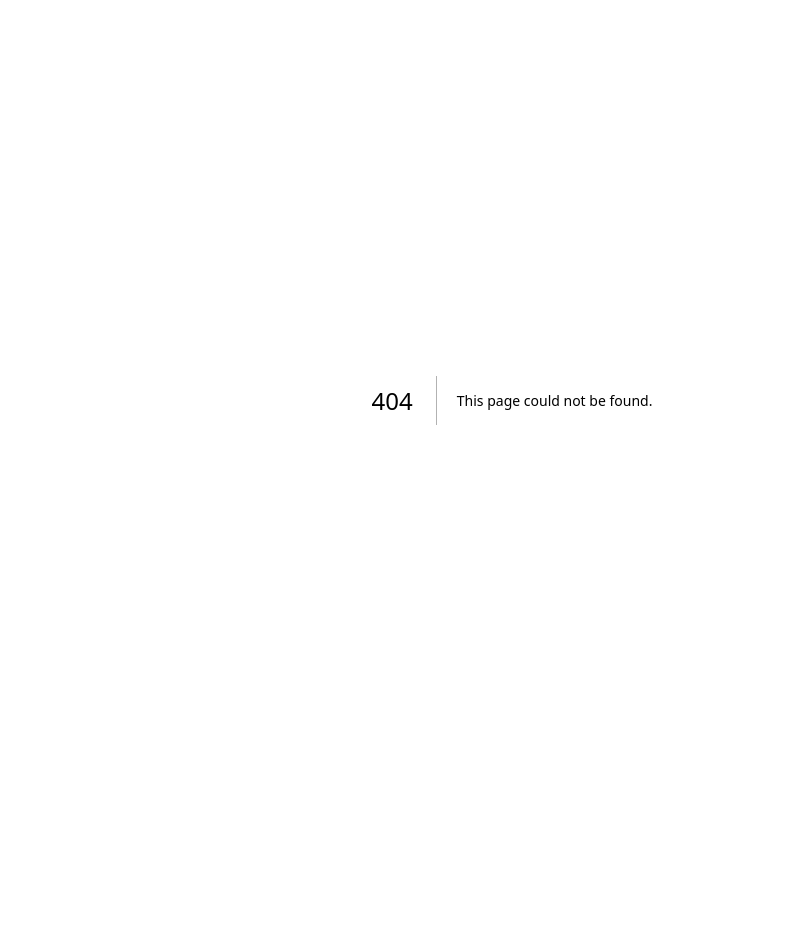
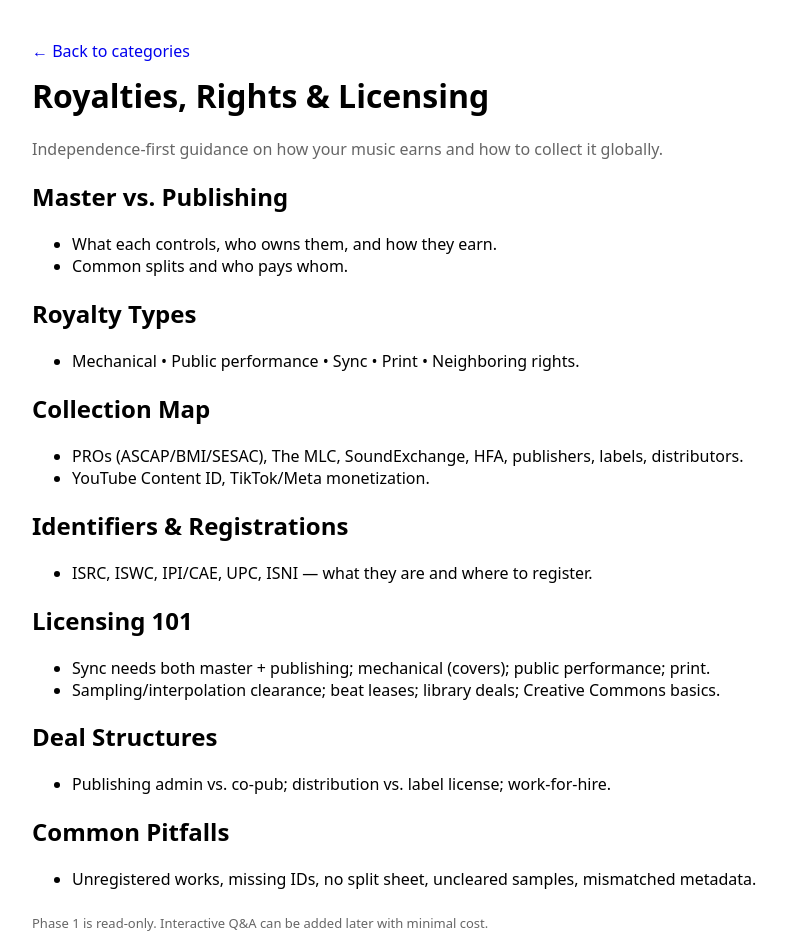
Before and after one commit to theunsignedunderground/uu-main-site, a Next.js app: page /dashboard/artist-manager/royalties-rights-licensing in a window 1280 px wide. Before the commit this address had no page. Shown: the top 952 px of the page, without its empty margins (128-914 px from the left). Before the commit the page ends 800 px from the top, so only its background shows below. Built offline with nearby package versions, Linux system fonts and the light colour scheme.

Commit message:
Create royalties-rights-licensing.js

```diff
--- /dev/null
+++ b/pages/dashboard/artist-manager/royalties-rights-licensing.js
@@ -0,0 +1,69 @@
+export default function Royalties() {
+  return (
+    <main style={{padding:"2rem", maxWidth: 960, margin:"0 auto", fontFamily:"system-ui, Arial, sans-serif"}}>
+      <a href="/dashboard/artist-manager" style={{textDecoration:"none"}}>← Back to categories</a>
+      <h1 style={{marginTop:12}}>Royalties, Rights & Licensing</h1>
+      <p style={{color:"#666"}}>
+        Independence-first guidance on how your music earns and how to collect it globally.
+      </p>
+
+      <section style={sec}>
+        <h2>Master vs. Publishing</h2>
+        <ul>
+          <li>What each controls, who owns them, and how they earn.</li>
+          <li>Common splits and who pays whom.</li>
+        </ul>
+      </section>
+
+      <section style={sec}>
+        <h2>Royalty Types</h2>
+        <ul>
+          <li>Mechanical • Public performance • Sync • Print • Neighboring rights.</li>
+        </ul>
+      </section>
+
+      <section style={sec}>
+        <h2>Collection Map</h2>
+        <ul>
+          <li>PROs (ASCAP/BMI/SESAC), The MLC, SoundExchange, HFA, publishers, labels, distributors.</li>
+          <li>YouTube Content ID, TikTok/Meta monetization.</li>
+        </ul>
+      </section>
+
+      <section style={sec}>
+        <h2>Identifiers & Registrations</h2>
+        <ul>
+          <li>ISRC, ISWC, IPI/CAE, UPC, ISNI — what they are and where to register.</li>
+        </ul>
+      </section>
+
+      <section style={sec}>
+        <h2>Licensing 101</h2>
+        <ul>
+          <li>Sync needs both master + publishing; mechanical (covers); public performance; print.</li>
+          <li>Sampling/interpolation clearance; beat leases; library deals; Creative Commons basics.</li>
+        </ul>
+      </section>
+
+      <section style={sec}>
+        <h2>Deal Structures</h2>
+        <ul>
+          <li>Publishing admin vs. co-pub; distribution vs. label license; work-for-hire.</li>
+        </ul>
+      </section>
+
+      <section style={sec}>
+        <h2>Common Pitfalls</h2>
+        <ul>
+          <li>Unregistered works, missing IDs, no split sheet, uncleared samples, mismatched metadata.</li>
+        </ul>
+      </section>
+
+      <p style={{color:"#666", fontSize:13, marginTop:24}}>
+        Phase 1 is read-only. Interactive Q&A can be added later with minimal cost.
+      </p>
+    </main>
+  );
+}
+
+const sec = { marginTop: 18 };
```
